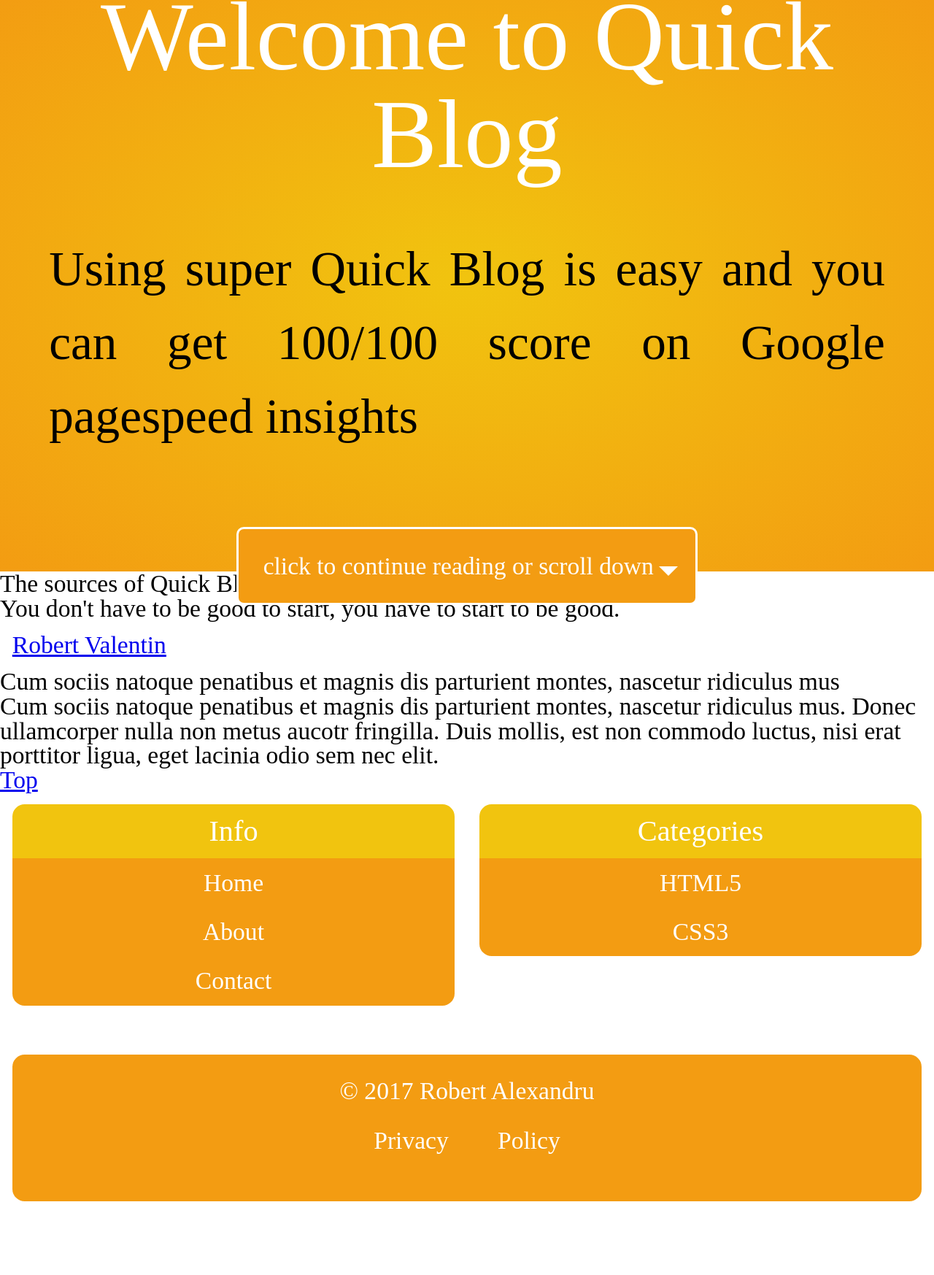
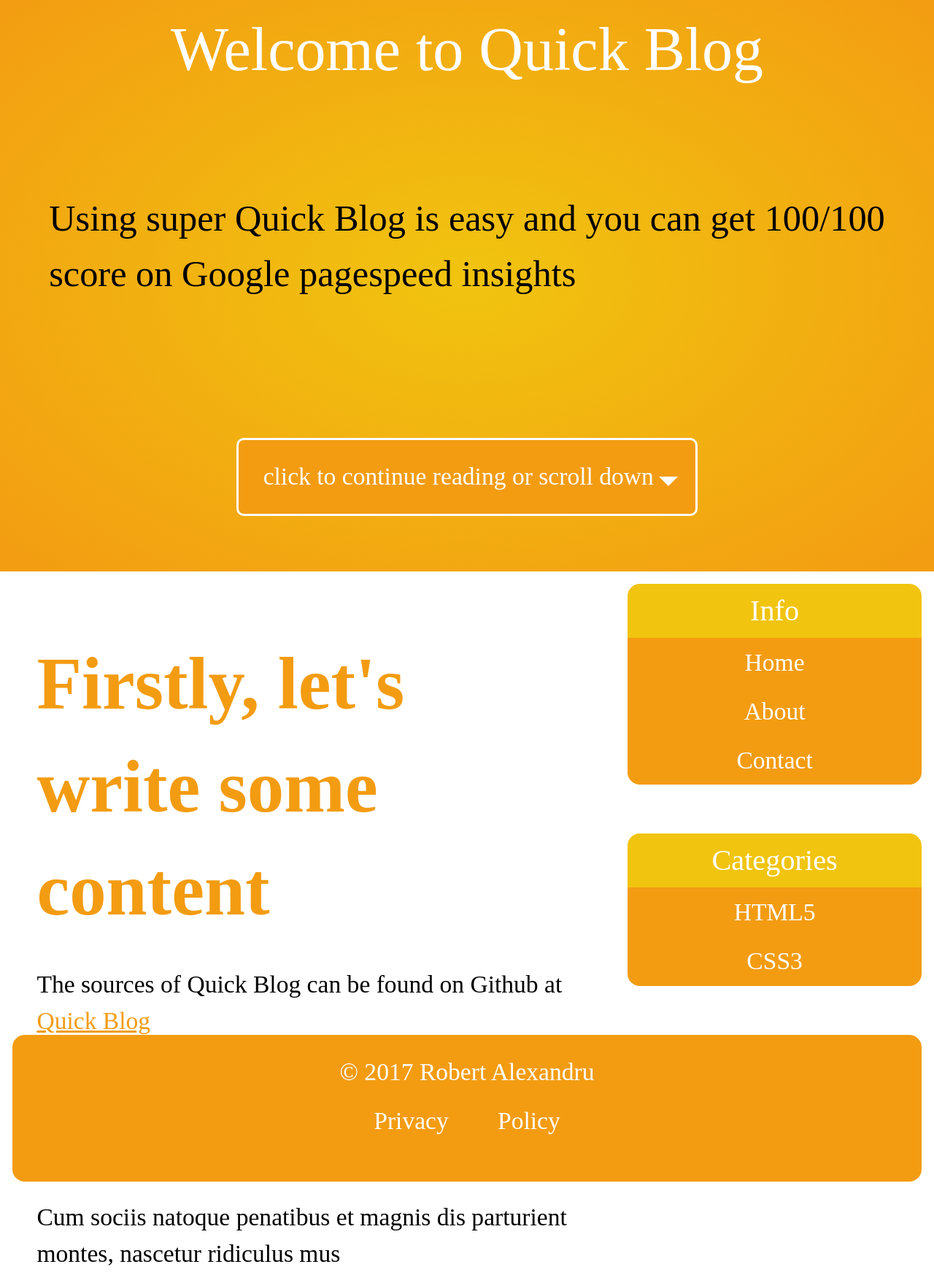
Before and after one commit to robertoalx/quick-blog, a website: page src/index.pug in a window 1280 px wide. Shown: the part 17-1764 px from the top of the page at 73% size. Before the commit the page ends 1680 px from the top, so only its background shows below. Drawn offline with nearby package versions, Linux system fonts and the light colour scheme; files that its build step writes are made by us from their sources; a web font is replaced by a local one.

Commit message:
Style the deskop version using display grid

```diff
--- a/src/_component/config/color.scss
+++ b/src/_component/config/color.scss
@@ -18,5 +18,7 @@
     $color-dark: #D35400;
 }
 
+$color-athens-gray:#E7E9EC;
 $color-golden-grass: #dd9a2d;
 $color-white: #fff;
+$color-white: #fff;
--- a/src/_component/layout/layout-mobile.scss
+++ b/src/_component/layout/layout-mobile.scss
@@ -56,6 +56,8 @@
         }
     }
 
+}
+
 .continue-arrow {
     margin: 0 0.2rem;
     &:after {
@@ -71,6 +73,59 @@
         border-right: 0.4rem solid transparent;
     }
 }
+
+.top {
+    text-align: right;
+    display: block;
+}
+
+.top-arrow {
+    margin: 0 0.2rem;
+    position: relative;
+
+    &:after {
+        position: absolute;
+        // right: 0.5rem;
+        top: 0.5rem;
+        content: '';
+        // display: block;
+        width: 0px;
+        height: 0px;
+        border-bottom: 0.4rem solid $color-dark;
+        border-left: 0.4rem solid transparent;
+        border-right: 0.4rem solid transparent;
+
+    }
+}
+
+a {
+    color: $color-dark;
+}
+
+p {
+    line-height: 1.5
+}
+
+.content {
+    padding: 1.5rem;
+
+    h2 {
+        font-size: 3rem;
+        color: $color-dark;
+        font-weight: bold;
+        padding: 1rem 0;
+        line-height: 1.4;
+    }
+
+    blockquote {
+        border-left: 0.2rem solid $color-athens-gray;
+        padding-left: 1rem;
+        margin: 1rem 0;
+    }
+
+    .blockquoate-footer {
+        margin: 0.5rem 0;
+    }
 }
 
 // * {
--- a/src/_component/menu/menu-desktop.scss
+++ b/src/_component/menu/menu-desktop.scss
@@ -1,3 +1,42 @@
-@media (min-width: 1280) {
-    // extra styles for the desktop version
+@media (min-width: 1280px) {
+    //  extra styles for the desktop version
+    body {
+        grid-template-columns: 1fr 13rem;
+        grid-template-rows: 100vh 1fr 1fr 7rem;
+    }
+
+    .welcome {
+        grid-column: 1/3;
+        grid-row: 1/2;
+
+        h1 {
+            font-size: 2.5rem;
+        }
+
+        .welcome__description {
+            font-size: 1.5rem;
+        }
+    }
+
+    .content {
+        grid-column: 1/2;
+        grid-row: 2/4;
+    }
+
+    footer {
+        grid-column: 1/3;
+        grid-row: 4/5;
+    }
+
+    .menu__panel {
+        grid-column: 2/3;
+
+        &:first-of-type {
+            grid-row: 2/3;
+        }
+
+        &:last-of-type {
+            grid-row: 3/4;
+        }
+    }
 }
--- a/src/index.pug
+++ b/src/index.pug
@@ -13,6 +13,7 @@
             span.continue-arrow
     .content
         #continue
+        h2 Firstly, let's write some content
         p
             |The sources of Quick Blog can be found on Github at
             | #{" "}
@@ -20,9 +21,11 @@
         blockquote.blockquote
             .blockquote__body
                 p You don't have to be good to start, you have to start to be good.
-            footer.blockquoate-footer
+            .blockquoate-footer
                 a(href="https://github.com/robertoalx", target="_blank") Robert Valentin
         p.lead Cum sociis natoque penatibus et magnis dis parturient montes, nascetur ridiculus mus
         p
             small Cum sociis natoque penatibus et magnis dis parturient montes, nascetur ridiculus mus. Donec ullamcorper nulla non metus aucotr fringilla. Duis mollis, est non commodo luctus, nisi erat porttitor ligua, eget lacinia odio sem nec elit.
-        a(href="#Top") Top
+        a.top(href="#Top")
+            span Top
+            span.top-arrow
```
Also changed, not shown: src/_component/menu/menu.pug (+6 -6 lines). Lines whose indentation alone changed are shown as unchanged.
